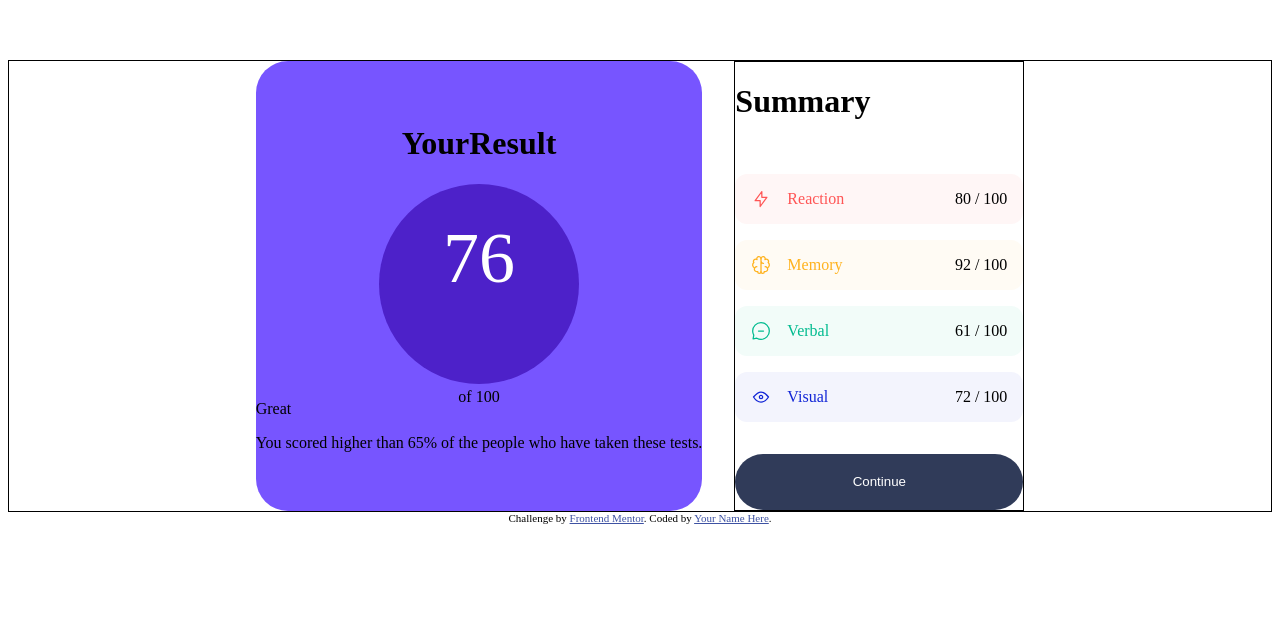
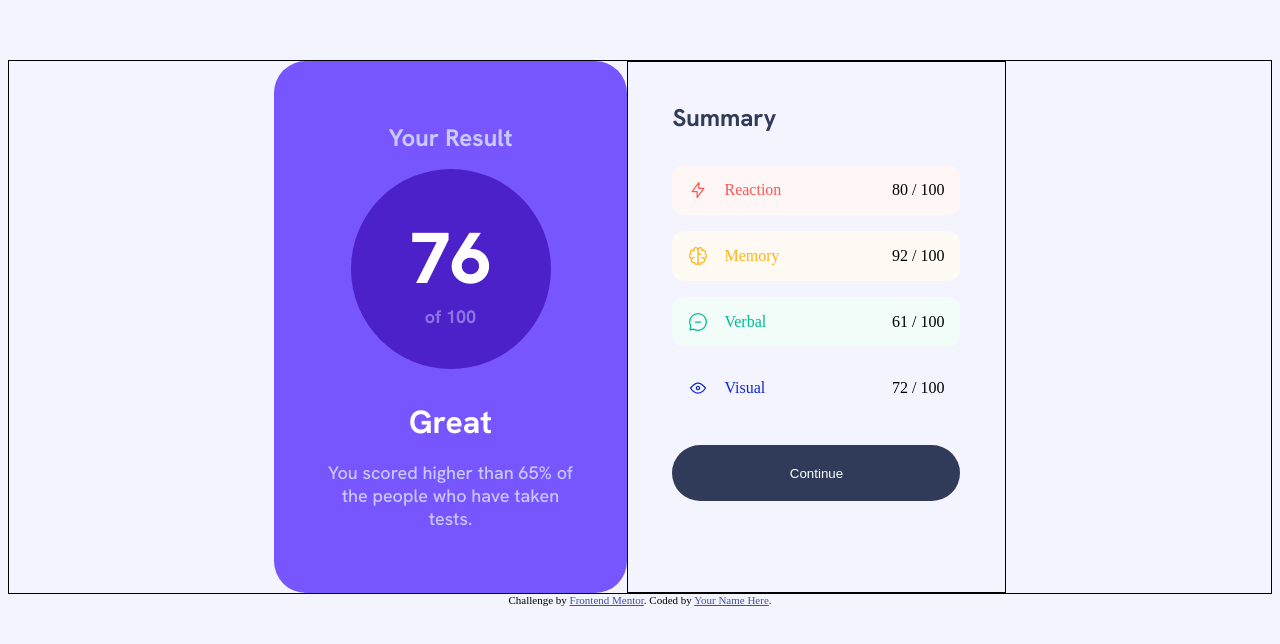
Before and after one commit to Afifazuad/Result_Summary_Component, a plain HTML site: page index.html in a window 1280 px wide. Shown: the part 132-776 px from the top of the page. Drawn offline with Linux system fonts and the light colour scheme; a web font is replaced by a local one.

Commit message:
98% result container completed

```diff
--- a/index.html
+++ b/index.html
@@ -8,7 +8,7 @@
   <link rel="stylesheet" href="style.css">
   <title>Frontend Mentor | Results summary component</title>
 
-  <!-- Feel free to remove these styles or customise in your own stylesheet 👍 -->
+  <!-- Feel free to remove these styles or customize in your own stylesheet 👍 -->
   <style>
     .attribution { font-size: 0.6875rem; text-align: center; }
     .attribution a { color: hsl(228, 45%, 44%); }
@@ -16,17 +16,20 @@
 </head>
 <body>
   <div class="container">
+
     <div class="result">
-      <h1> YourResult</h1>
+      <h1> Your Result</h1>
       <div class="score">
         <p class="score-value">76</p>
         <p class="score-max">of 100</p>
       </div>
       <div class="result_description">
-        <p>Great</p>
-        <p>You scored higher than 65% of the people who have taken these tests.</p>
+        <p class="description_header">Great</p>
+        <p class="description_text">You scored higher than 65% of <br> the people who have taken <br> tests.</p>
       </div>
     </div>
+
+
     <div class="summary">
       <h1>Summary</h1>
       <div class="summary_list">
@@ -61,7 +64,10 @@
       </div>
       <button class="continue">Continue</button>
     </div>
+
   </div>
+
+
   <footer class="attribution">
     Challenge by <a href="https://www.frontendmentor.io?ref=challenge">Frontend Mentor</a>.
     Coded by <a href="#">Your Name Here</a>.
--- a/style.css
+++ b/style.css
@@ -1,12 +1,23 @@
 @font-face{
     font-family: 'Hanken Grotesk ExtraBold';
-    src: url('./assets/fonts/HankenGrotesk-ExtraBold.woff2') format('woff2');
+    src: url('./assets/fonts/static/HankenGrotesk-ExtraBold.ttf') format('woff2');
+    font-style: normal;
+}
+@font-face{
+    font-family: 'Hanken Grotesk Bold';
+    src: url('./assets/fonts/static/HankenGrotesk-Bold.ttf') format('woff2');
+    font-style: normal;
+}
+@font-face{
+    font-family: 'Hanken Grotesk Medium';
+    src: url('./assets/fonts/static/HankenGrotesk-Medium.ttf') format('woff2');
     font-style: normal;
 }
 
 body{
     padding: 0px;
     margin-top: 15%;
+    background-color: #F3F4Fd;
 }
 
 
@@ -15,7 +26,6 @@ body{
     flex-direction: row;
     border: black solid 1px;
     justify-content: center;
-    gap: 32px;
 }
 
 .result{
@@ -25,6 +35,7 @@ body{
     flex-direction: column;
     justify-content: center;
     align-items: center;
+    padding: 45px 54px;
 }
 
 .score{
@@ -38,11 +49,53 @@ body{
     align-items: center;
 }
 
+.result > h1{
+    font-family: 'Hanken Grotesk Bold';
+    color: #CAC9FF;
+    font-size: 24px;
+    letter-spacing: 0px;
+}
+
 .score-value{
     font-family: 'Hanken Grotesk ExtraBold';
     font-size: 72px;
     color: #FFFFFF;
     letter-spacing: 0px;
+    margin: 0px;
+}
+
+.score-max{
+    font-family: 'Hanken Grotesk Bold';
+    color: #CAC9FF;
+    font-size: 18px;
+    letter-spacing: 0px;
+    margin: 0px;
+    opacity: 0.50;
+}
+
+.result_description{
+    /* display: flex; */
+    gap: 16px;
+}
+
+.description_header{
+    display: flex;
+    flex-direction: column;
+    justify-content: center;
+    align-items: center;
+    font-family: 'Hanken Grotesk Bold';
+    font-size: 32px;
+    letter-spacing: 0px;
+    color: #fff;
+    margin-bottom: 0px;
+}
+
+.description_text{
+    font-family: 'Hanken Grotesk Medium';
+    font-size: 18px;
+    letter-spacing: 0px;
+    color: #CAC9FF;
+    text-align: center;
 }
 
 .summary{
@@ -50,6 +103,15 @@ body{
     gap: 32px;
     display: flex;
     flex-direction: column;
+    padding: 40px 44.5px;
+}
+
+.summary > h1{
+    font-family: 'Hanken Grotesk Bold';
+    font-size: 24px;
+    letter-spacing: 0px;
+    color: #303B59;
+    margin: 0px;
 }
 
 .summary_list{
@@ -57,8 +119,6 @@ body{
     flex-direction: column;
     gap: 16px;
     width: 288px;
-    /* justify-content: center; */
-    /* align-items: center; */
 }
 
 .summary_item_1, .summary_item_2, .summary_item_3, .summary_item_4{
```
